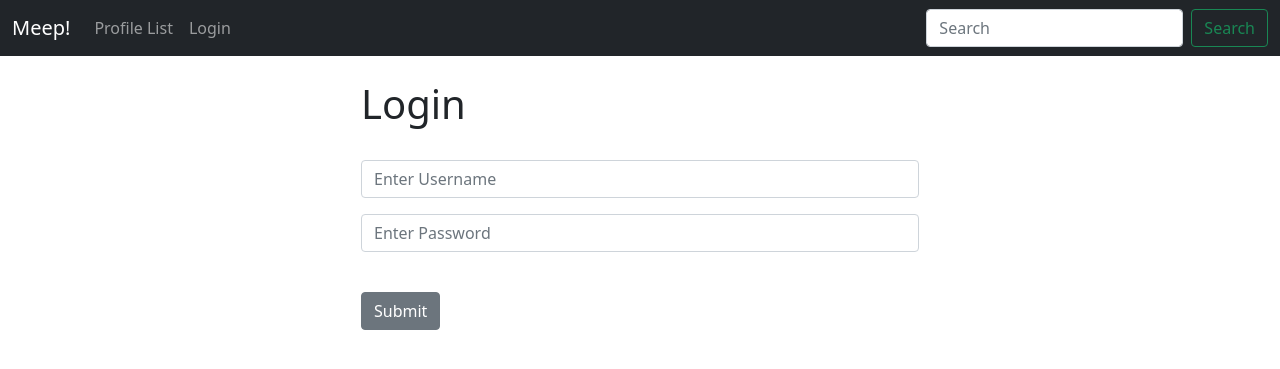
After one commit to crixxcroxx/meep, a Django app: page /login/ in a window 1280 px wide. The commit adds this page. Shown: the top 369 px of the page. Run offline with Django 4.2, Linux system fonts and the light colour scheme.

Commit message:
Add login and logout

```diff
--- /dev/null
+++ b/meep/social/templates/login.html
@@ -0,0 +1,23 @@
+{% extends 'base.html' %}
+{% block content %}
+
+{% if user.is_authenticated %}
+<h1>Already logged in</h1>
+{% else %}
+<div class="col-md-6 offset-md-3">
+    <h1>Login</h1>
+    <br />
+    <form method="POST" action="{% url 'login' %}">
+        {% csrf_token %}
+        <div class="mb-3">
+            <input type="text" class="form-control" name="username" placeholder="Enter Username">
+        </div>
+        <div class="mb-3">
+            <input type="password" class="form-control" name="password" placeholder="Enter Password">
+        </div>
+        <br />
+        <button type="submit" class="btn btn-secondary">Submit</button>
+    </form>
+</div>
+{% endif %}
+{% endblock %}
--- a/meep/social/templates/navbar.html
+++ b/meep/social/templates/navbar.html
@@ -14,6 +14,13 @@
                 <li class="nav-item">
                     <a class="nav-link" href="{% url 'profile' request.user.id %}">My Profile</a>
                 </li>
+                <li class="nav-item">
+                    <a class="nav-link" href="{% url 'logout' %}">Logout</a>
+                </li>
+                {% else %}
+                <li class="nav-item">
+                    <a class="nav-link" href="{% url 'login' %}">Login</a>
+                </li>
                 {% endif %}
             </ul>
             <form class="d-flex">
--- a/meep/social/urls.py
+++ b/meep/social/urls.py
@@ -5,4 +5,6 @@ urlpatterns = [
     path("", views.home, name="home"),
     path("profile_list", views.profile_list, name="profile_list"),
     path("profile/<int:pk>", views.profile, name="profile"),
+    path("login/", views.login_user, name="login"),
+    path("logout/", views.logout_user, name="logout"),
 ]
--- a/meep/social/views.py
+++ b/meep/social/views.py
@@ -2,6 +2,7 @@ from django.shortcuts import render, redirect
 from django.contrib import messages
 from .models import Profile, Meep
 from .forms import MeepForm
+from django.contrib.auth import authenticate, login, logout
 
 
 # Create your views here.
@@ -56,3 +57,26 @@ def profile(request, pk):
     else:
         messages.success(request, ("You must be logged in to view this page"))
         return redirect("home")
+
+
+def login_user(request):
+    if request.method == "POST":
+        username = request.POST["username"]
+        password = request.POST["password"]
+        user = authenticate(request, username=username, password=password)
+        if user is not None:
+            login(request, user)
+            messages.success(request, ("Successfully logged in"))
+            return redirect("home")
+        else:
+            messages.success(request, ("There is a problem logging in"))
+            return redirect("login")
+
+    else:
+        return render(request, "login.html", {})
+
+
+def logout_user(request):
+    logout(request)
+    messages.success(request, ("You have been logged out"))
+    return redirect("home")
```
Also changed, not shown: meep/db.sqlite3.
